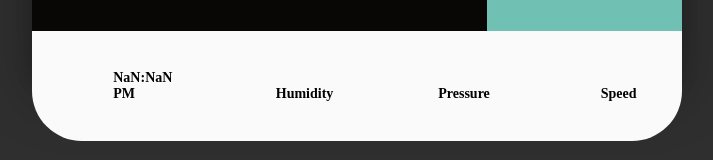
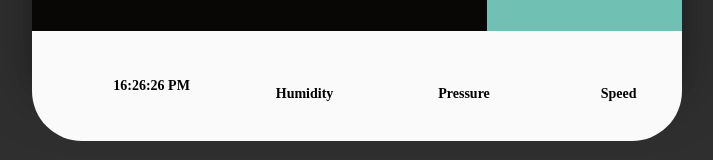
Before and after one commit to FNChacker/weather-app, a React (Create React App) app: page / in a window 1280 px wide. Shown: the part 495-655 px from the top of the page, without its empty margins (283-996 px from the left). Built offline with nearby package versions, Linux system fonts and the light colour scheme; no server answers; some icons are missing.

Commit message:
Updated the Time and Date of Weather App
Fixed the Issue of time which is showing wrong when any city name is searched

```diff
--- a/src/components/weather/Weather.js
+++ b/src/components/weather/Weather.js
@@ -35,9 +35,10 @@ const Weather = ({
     }
   }, [weathermood]);
 
-  let sec = sunset;
-  let date = new Date(sec * 1000);
-  let timeStr = `${date.getHours()}:${date.getMinutes()}`;
+  //let sec = sunset;
+  var date = new Date();
+  let date1 = date.getFullYear() + "-" + (date.getMonth() + 1) + "-" + date.getDate();
+  var timeStr = `${date.getHours()}:${date.getMinutes()}:${date.getMinutes()}`;
   return (
     <>
       <article className="widget">
```
